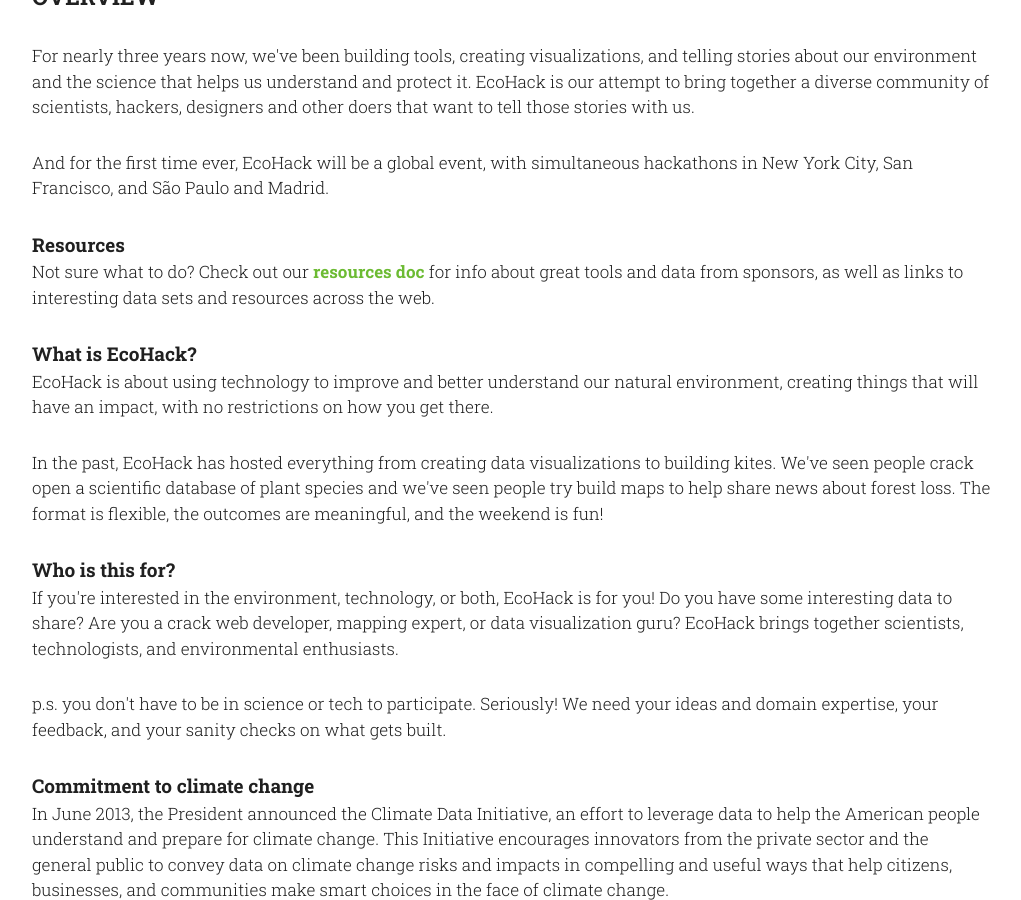
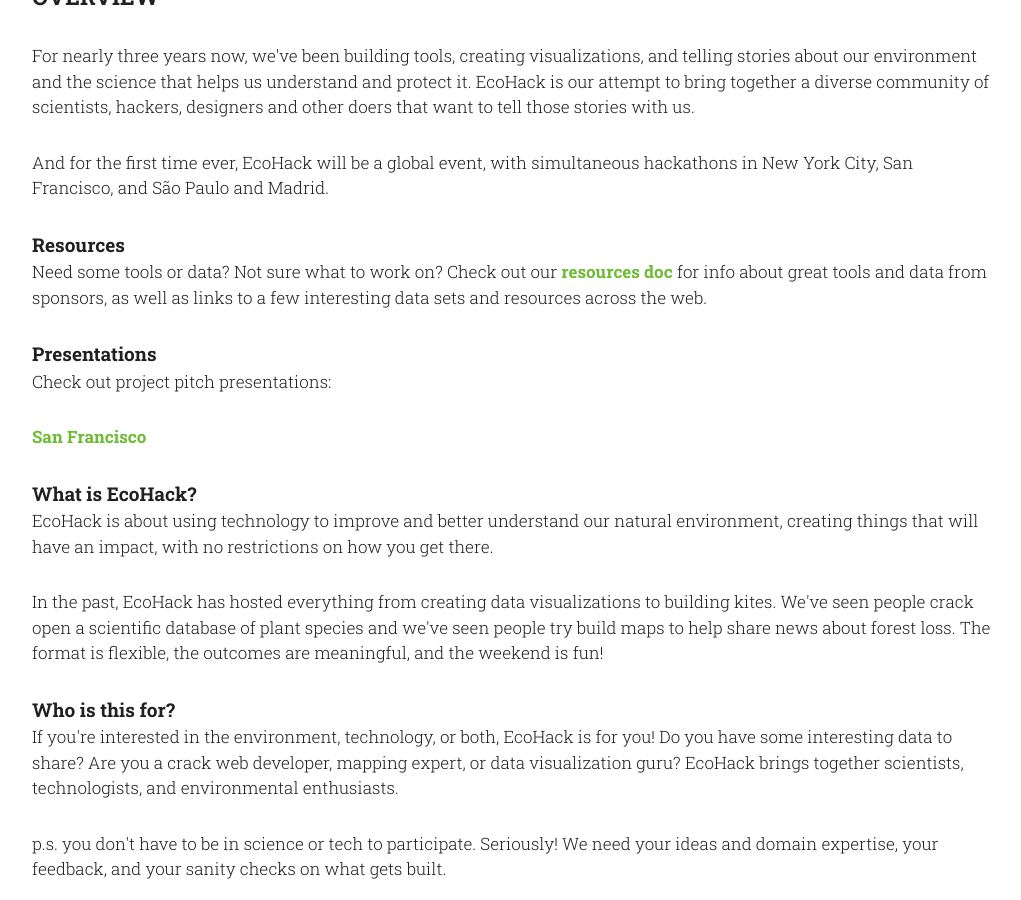
Before and after one commit to EcoHack/ecohack.github.io, a Jekyll site: the page built from index.html, in a window 1280 px wide and 900 px high, scrolled down 894 px. Shown: the whole window, without its empty margins (128-1149 px from the left). Built offline with Jekyll 4.4.1, drawn with Linux system fonts in a browser that asks for light colours.

Commit message:
Add SF presentations link

```diff
--- a/index.html
+++ b/index.html
@@ -80,7 +80,11 @@
       <p>And for the first time ever, EcoHack will be a global event, with simultaneous hackathons in New York City, San Francisco, and São Paulo and Madrid.</p>
 
       <h3 class="content-header">Resources</h3>
-      <p>Not sure what to do? Check out our <a href="https://docs.google.com/document/d/1XKr-MEgOGF7tDnJO5WVllIhBXQ17iq1p0k2io_w2C4w">resources doc</a> for info about great tools and data from sponsors, as well as links to interesting data sets and resources across the web.</p>
+      <p>Need some tools or data? Not sure what to work on? Check out our <a href="https://docs.google.com/document/d/1XKr-MEgOGF7tDnJO5WVllIhBXQ17iq1p0k2io_w2C4w">resources doc</a> for info about great tools and data from sponsors, as well as links to a few interesting data sets and resources across the web.</p>
+
+      <h3 class="content-header">Presentations</h3>
+      <p>Check out project pitch presentations:</p>
+      <p><ul><li><a href="https://speakerdeck.com/ecohack">San Francisco</a></li></ul></p>
 
       <h3 class="content-header">What is EcoHack?</h3>
       <p>EcoHack is about using technology to improve and better understand our natural environment, creating things that will have an impact, with no restrictions on how you get there.</p>
```
